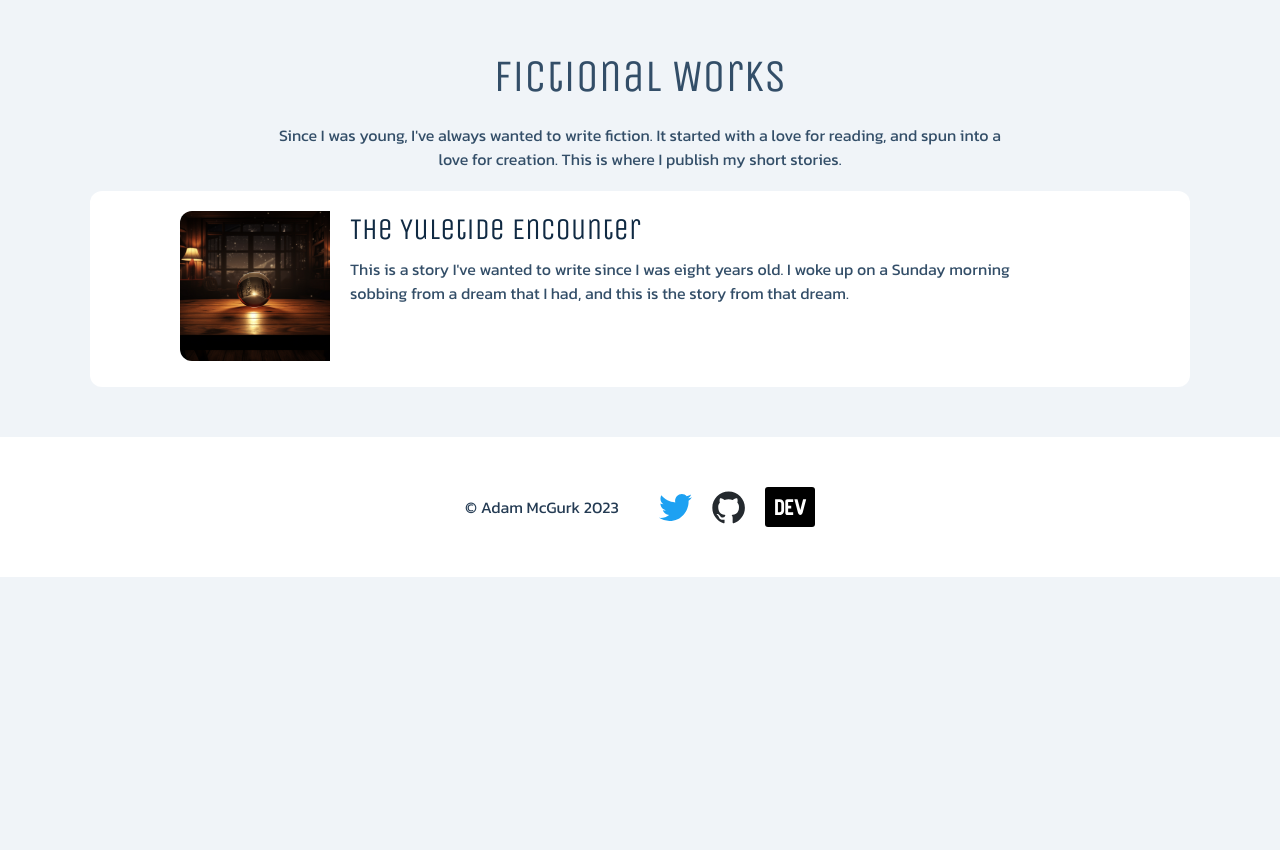
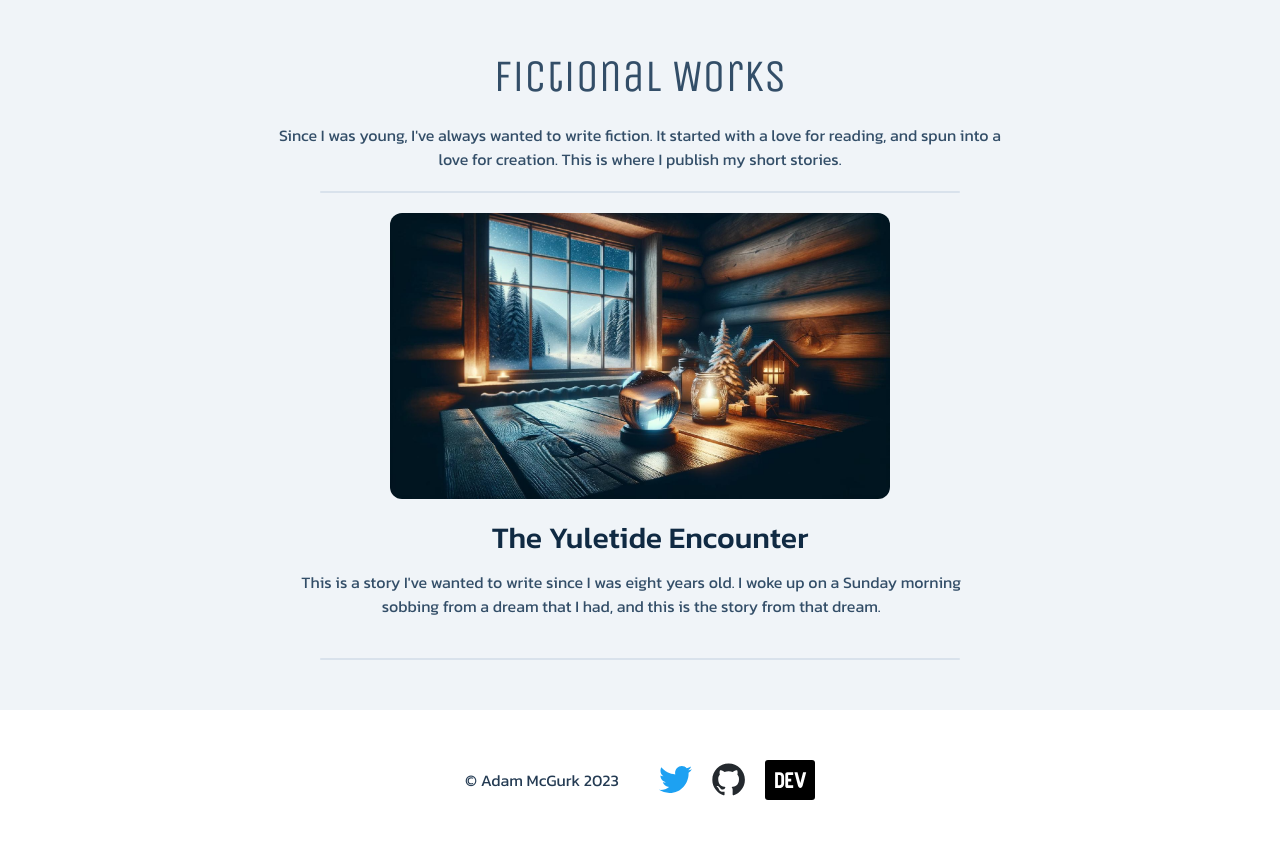
Before and after one commit to Mcgurk-Adam/adammcgurk.com, a PHP site: page /writing-hub/fiction in a window 1280 px wide. Shown: the part 70-920 px from the top of the page. Before the commit the page ends 647 px from the top, so only its background shows below. Run offline with PHP 8.4, Linux system fonts and the light colour scheme; style sheets or scripts are compiled from the project's sources.

Commit message:
Changes to the blog

```diff
--- a/style/scss/partials/_writing-hub.scss
+++ b/style/scss/partials/_writing-hub.scss
@@ -37,48 +37,60 @@
 	}
 }
 
+hr {
+	width: 50%;
+	margin: 0 auto;
+	background-color: var(--gray-2);
+	height: 2px;
+	border-radius: 10px;
+}
+
 .blog-card {
 	max-width: 1100px;
 	width: 95%;
 	display: flex;
-	flex-flow: row nowrap;
-	justify-content: center;
-	background-color: #fff;
+	flex-flow: column nowrap;
+	align-items: center;
 	padding: 20px 0;
 	border-radius: 12px;
 	.image {
 		height: 100%;
+		margin-bottom: 10px;
 		img {
-			width: 150px;
+			width: 500px;
 			height: auto;
-			border-top-left-radius: 12px;
-			border-bottom-left-radius: 12px;
+			border-radius: 12px;
 		}
 	}
-	&:hover {
-		h3 {
-			text-decoration: underline;
-		}
+	h3:hover {
+		text-decoration: underline;
 	}
 	.words {
+		text-align: center;
 		padding-left: 20px;
 		h3 {
 			color: var(--heading-color);
 			font-size: 30px;
 			margin-bottom: 10px;
+			a {
+				color: var(--heading-color);
+			}
 		}
 		p {
+			text-align: center;
 			font-size: 16px;
 			line-height: 1.5;
-			text-align: left;
 		}
 	}
 }
 
 .blog-post {
+	h1 {
+		color: var(--heading-color);
+	}
 	figure {
 		max-width: 95%;
-		width: 350px;
+		width: 600px;
 		height: auto;
 		figcaption {
 			text-align: center;
--- a/view/pages/writing-hub/fiction.php
+++ b/view/pages/writing-hub/fiction.php
@@ -1,13 +1,15 @@
 <main class="page">
 	<h1>Fictional Works</h1>
     <p>Since I was young, I've always wanted to write fiction. It started with a love for reading, and spun into a love for creation. This is where I publish my short stories.</p>
-    <a class="blog-card" href="/writing-hub/fiction/the-yuletide-encounter" title="The Yuletide Encounter">
+    <hr>
+    <div class="blog-card">
         <div class="image">
-            <img src="/assets/yuletide-encounter.png" title="The image for the Yuletide Encounter" alt="The image for the Yuletide Encounter">
+            <img src="/assets/yuletide-encounter.jpeg" title="The image for the Yuletide Encounter" alt="The image for the Yuletide Encounter">
         </div>
         <div class="words">
-            <h3>The Yuletide Encounter</h3>
+            <h3><a href="/writing-hub/fiction/the-yuletide-encounter" title="The Yuletide Encounter">The Yuletide Encounter</a></h3>
             <p>This is a story I've wanted to write since I was eight years old. I woke up on a Sunday morning sobbing from a dream that I had, and this is the story from that dream.</p>
         </div>
-    </a>
+    </div>
+    <hr>
 </main>
--- a/view/pages/writing-hub/fiction/the-yuletide-encounter.php
+++ b/view/pages/writing-hub/fiction/the-yuletide-encounter.php
@@ -1,7 +1,7 @@
 <main class="page blog-post">
 	<h1>The Yuletide Encounter</h1>
 	<figure>
-		<img src="/assets/yuletide-encounter.png" title="The image for the Yuletide Encounter" alt="The image for the Yuletide Encounter">
-		<figcaption>The hope never lost is the hope of innocence</figcaption>
+		<img src="/assets/yuletide-encounter.jpeg" title="The image for the Yuletide Encounter" alt="The image for the Yuletide Encounter">
+		<figcaption>The hope never lost is the hope for innocence</figcaption>
 	</figure>
 </main>
```
Also changed, not shown: assets/yuletide-encounter.jpeg (added), assets/yuletide-encounter.png (deleted).
